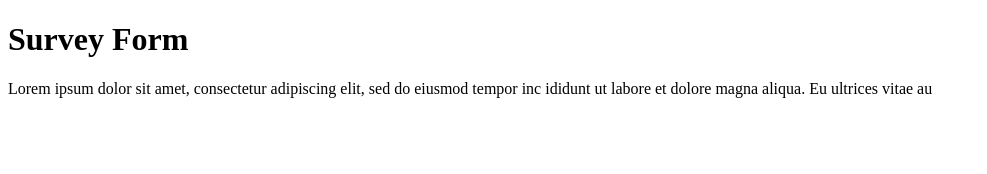
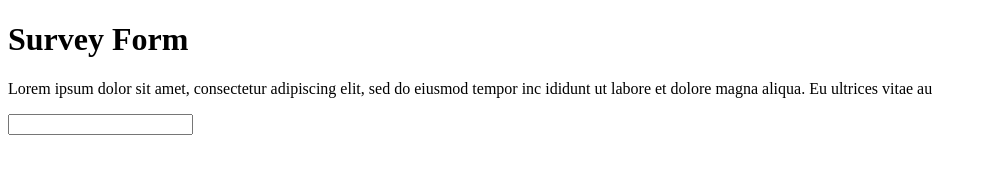
Before and after one commit to gracekabaghe/surveyForm, a plain HTML site: page index.html in a window 1280 px wide. Shown: the whole page, without its empty margins (0-987 px from the left). Drawn offline with Linux system fonts and the light colour scheme.

Commit message:
story 3 & 4

```diff
--- a/index.html
+++ b/index.html
@@ -8,6 +8,9 @@
     <h1 id="title">Survey Form</h1>
     <p id="description"> Lorem ipsum dolor sit amet, consectetur adipiscing elit, sed do eiusmod tempor inc
         ididunt ut labore et dolore magna aliqua. Eu ultrices vitae au</p>
+    <form id="surver">
+      <input id="name" type="text">
+    </form>
 
 
 </body>
```
